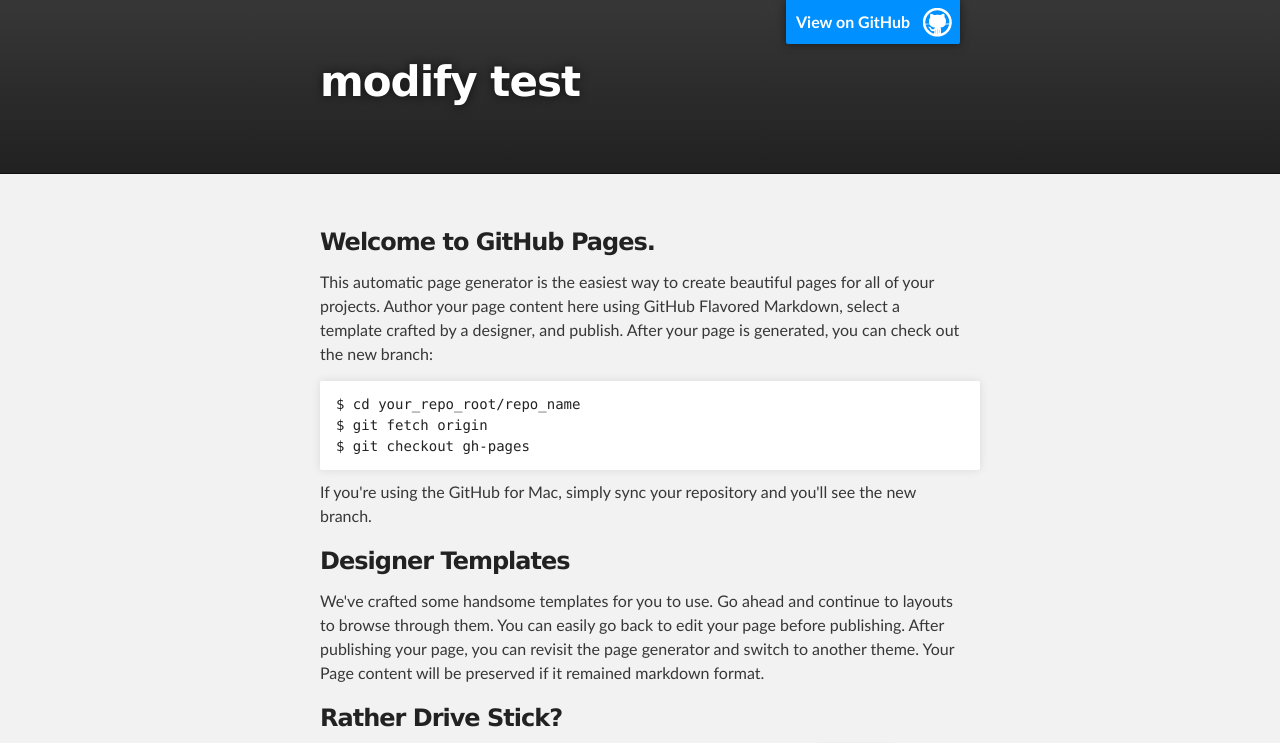
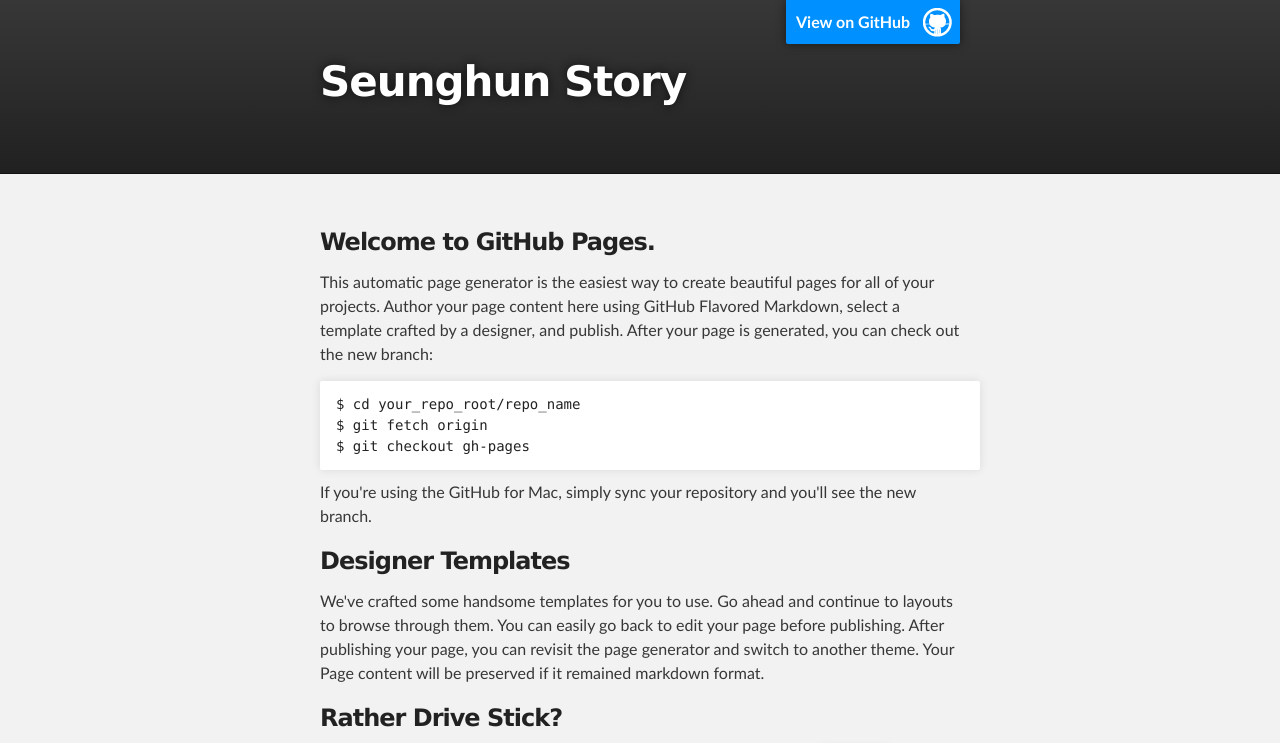
Before and after one commit to seunghun/seunghun.github.com, a plain HTML site: page index.html in a window 1280 px wide. Shown: the top 743 px of the page. Drawn offline with Linux system fonts and the light colour scheme.

Commit message:
webstorm modify test 01

```diff
--- a/index.html
+++ b/index.html
@@ -8,7 +8,7 @@
 
     <link rel="stylesheet" type="text/css" media="screen" href="stylesheets/stylesheet.css">
 
-    <title>Seunghun.GitHub.com</title>
+    <title>Seunghun Story</title>
   </head>
 
   <body>
@@ -18,7 +18,7 @@
         <header class="inner">
           <a id="forkme_banner" href="https://github.com/seunghun">View on GitHub</a>
 
-          <h1 id="project_title">modify test</h1>
+          <h1 id="project_title">Seunghun Story</h1>
           <h2 id="project_tagline"></h2>
 
         </header>
```
